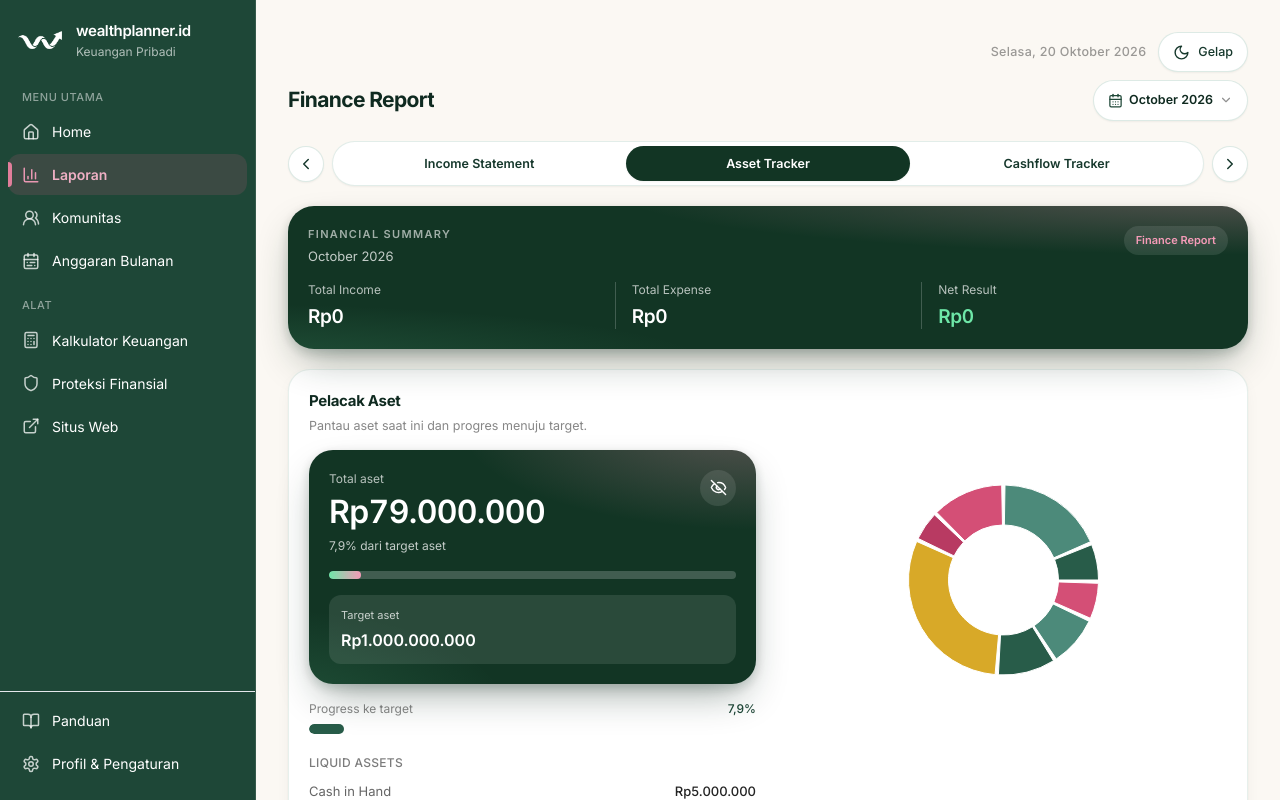
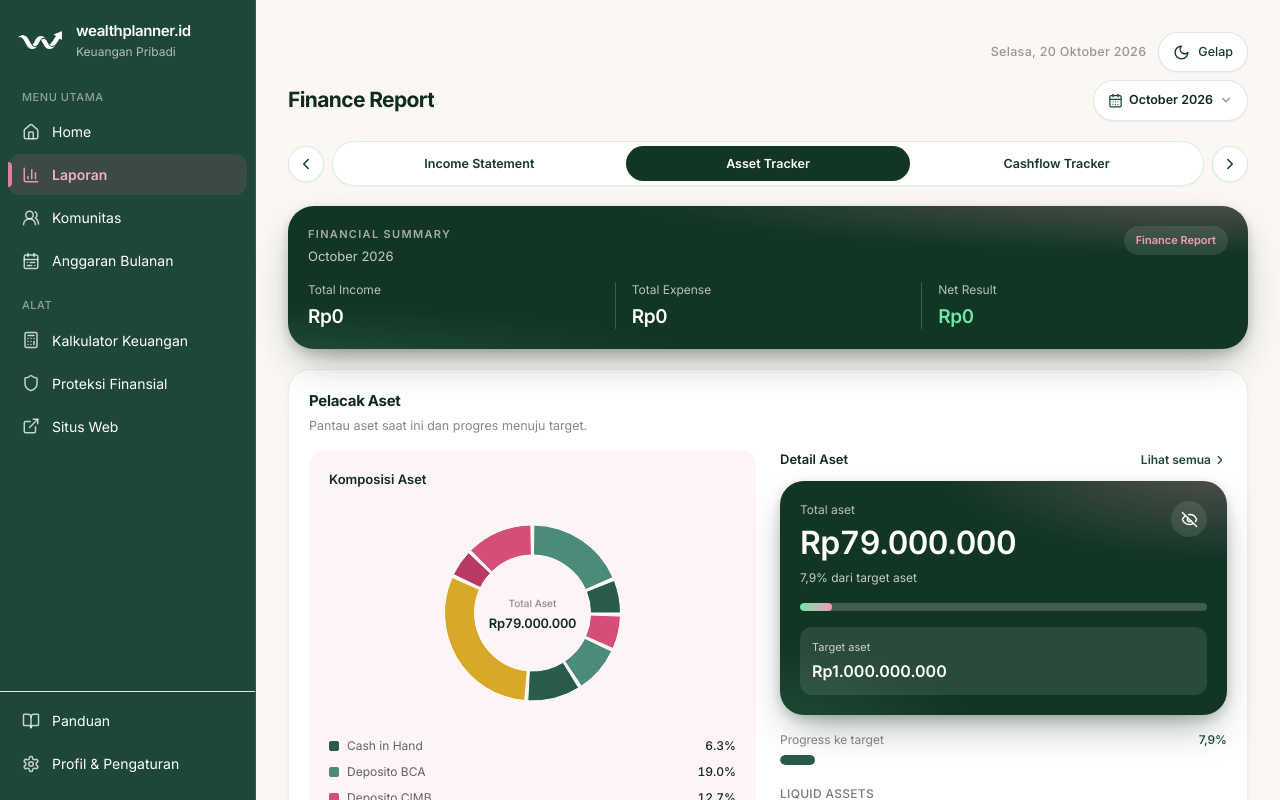
Before and after one commit to jasminework2023/personal-wealthplanner, a React (Vite) app: page /dashboard/finance in a window 1280 px wide. Both pictures are taken after a click on the button "Asset Tracker". Shown: the top 800 px of the page. Built offline with nearby package versions, Linux system fonts and the light colour scheme; the HTML template or start-up script is replaced by a standard one.

Commit message:
Polish asset tracker composition and details

```diff
--- a/src/pages/DashboardFinance.tsx
+++ b/src/pages/DashboardFinance.tsx
@@ -83,6 +83,7 @@ function EditableAssetItem({
   isRealData,
   sheetRow,
   onDeleted,
+  percentage = 0,
 }: {
   name: string;
   value: number;
@@ -90,6 +91,7 @@ function EditableAssetItem({
   isRealData: boolean;
   sheetRow?: number;
   onDeleted?: () => void;
+  percentage?: number;
 }) {
   const id = getAppLanguage() === "id";
   const [editing, setEditing] = useState(false);
@@ -143,10 +145,18 @@ function EditableAssetItem({
   }
 
   return (
-    <div className="flex items-center justify-between text-[13px] py-1 group">
-      <span className="text-charcoal/70">{name}</span>
-      <span className="flex items-center gap-2">
-        <span className="font-medium">{formatRupiah(saved)}</span>
+    <div className="flex items-center justify-between gap-2 text-[12px] py-1.5 group">
+      <span className="flex min-w-0 items-center gap-2 text-charcoal/70">
+        <span className={`flex h-7 w-7 shrink-0 items-center justify-center rounded-lg ${section === "liquid" ? "bg-[#DFF3E7] text-[#0B6B47]" : "bg-[#FCE7EF] text-[#C23A5B]"}`}>
+          {section === "liquid" ? <Wallet size={14}/> : <TrendingUp size={14}/>}
+        </span>
+        <span className="truncate">{name}</span>
+      </span>
+      <span className="flex shrink-0 items-center gap-2">
+        <span className="text-right">
+          <span className="block font-semibold tabular-nums text-forest-900">{formatRupiah(saved)}</span>
+          <span className="block text-right text-[10px] text-charcoal/45 tabular-nums">{percentage.toFixed(1)}%</span>
+        </span>
         {isRealData && (
           <>
             <button onClick={() => { setInput(String(saved)); setEditing(true); }} className="opacity-0 group-hover:opacity-100 text-charcoal/40 hover:text-forest-700" title={id ? "Ubah" : "Edit"}>
@@ -195,6 +205,7 @@ export function DashboardFinance() {
   const [editingAssetTarget, setEditingAssetTarget] = useState(false);
   const [assetTargetInput, setAssetTargetInput] = useState("");
   const [savingAssetTarget, setSavingAssetTarget] = useState(false);
+  const [showAllAssets, setShowAllAssets] = useState(false);
   const [activeReportTab, setActiveReportTab] = useState<"income" | "assets" | "cashflow">("income");
 
   useEffect(() => {
@@ -289,7 +300,15 @@ export function DashboardFinance() {
       {/* E. Asset Tracker */}
       <ChartCard title={id ? "Pelacak Aset" : "Asset Tracker"} subtitle={id ? "Pantau aset saat ini dan progres menuju target." : "Track your current assets and progress toward your goal."}>
         <div className="grid grid-cols-1 lg:grid-cols-2 gap-6">
-          <div>
+          <div className="order-2 lg:order-2">
+            <div className="mb-3 flex items-center justify-between gap-3">
+              <p className="text-[13px] font-semibold text-forest-900">Detail Aset</p>
+              {(assets.liquidAssets.length + assets.investmentAssets.length > 4) && (
+                <button type="button" onClick={() => setShowAllAssets((value) => !value)} className="inline-flex shrink-0 items-center gap-0.5 text-[12px] font-semibold text-forest-700 hover:text-forest-900">
+                  {showAllAssets ? "Sembunyikan" : "Lihat semua"} <ChevronRight size={14} className={showAllAssets ? "rotate-90" : ""}/>
+                </button>
+              )}
+            </div>
             <div className="hero-forest mb-4 rounded-[24px] p-5 text-white shadow-float">
               <div className="flex items-start justify-between gap-3">
                 <div className="min-w-0 flex-1">
@@ -323,8 +342,8 @@ export function DashboardFinance() {
             {(assets.liquidAssets.length > 0 || isRealData) && (
               <div className="mb-3">
                 <p className="text-[12px] font-medium text-charcoal/60 uppercase tracking-wide mb-1.5">Liquid Assets</p>
-                {assets.liquidAssets.map((item) => (
-                  <EditableAssetItem key={`${item.name}-${item.sheetRow||0}`} name={item.name} value={item.value} section="liquid" sheetRow={item.sheetRow} isRealData={isRealData} onDeleted={()=>window.location.reload()} />
+                {assets.liquidAssets.slice(0, showAllAssets ? undefined : 2).map((item) => (
+                  <EditableAssetItem key={`${item.name}-${item.sheetRow||0}`} name={item.name} value={item.value} percentage={assets.totalAssets > 0 ? item.value / assets.totalAssets * 100 : 0} section="liquid" sheetRow={item.sheetRow} isRealData={isRealData} onDeleted={()=>window.location.reload()} />
                 ))}
                 {isRealData && (
                   <AddItemForm
@@ -347,8 +366,8 @@ export function DashboardFinance() {
             {(assets.investmentAssets.length > 0 || isRealData) && (
               <div className="mb-3">
                 <p className="text-[12px] font-medium text-charcoal/60 uppercase tracking-wide mb-1.5">Investment Assets</p>
-                {assets.investmentAssets.map((item) => (
-                  <EditableAssetItem key={`${item.name}-${item.sheetRow||0}`} name={item.name} value={item.value} section="investment" sheetRow={item.sheetRow} isRealData={isRealData} onDeleted={()=>window.location.reload()} />
+                {assets.investmentAssets.slice(0, showAllAssets ? undefined : 2).map((item) => (
+                  <EditableAssetItem key={`${item.name}-${item.sheetRow||0}`} name={item.name} value={item.value} percentage={assets.totalAssets > 0 ? item.value / assets.totalAssets * 100 : 0} section="investment" sheetRow={item.sheetRow} isRealData={isRealData} onDeleted={()=>window.location.reload()} />
                 ))}
                 {isRealData && (
                   <AddItemForm
@@ -370,11 +389,14 @@ export function DashboardFinance() {
             )}
           </div>
 
-          <div>
+          <div className="order-1 lg:order-1 rounded-2xl bg-[#FFF4F6] p-4 sm:p-5">
+            <p className="text-[13px] font-semibold text-forest-900">Komposisi Aset</p>
             {assetChartData.length > 0 ? (
-              <ResponsiveContainer width="100%" height={260}>
+              <>
+                <div className="relative mt-1">
+                  <ResponsiveContainer width="100%" height={240}>
                     <PieChart>
-                  <Pie data={assetChartData} dataKey="value" nameKey="name" innerRadius={55} outerRadius={95} paddingAngle={2}>
+                      <Pie data={assetChartData} dataKey="value" nameKey="name" innerRadius={58} outerRadius={88} paddingAngle={2}>
                         {assetChartData.map((_, i) => (
                           <Cell key={i} fill={PIE_COLORS[i % PIE_COLORS.length]} />
                         ))}
@@ -382,8 +404,23 @@ export function DashboardFinance() {
                       <Tooltip formatter={(v: number) => formatRupiah(v)} />
                     </PieChart>
                   </ResponsiveContainer>
+                  <div className="pointer-events-none absolute inset-0 flex flex-col items-center justify-center text-center">
+                    <span className="text-[10px] font-medium text-charcoal/50">Total Aset</span>
+                    <span className="mt-1 max-w-[80%] break-words text-[clamp(10px,2.8vw,13px)] font-semibold leading-tight tracking-[-0.3px] text-forest-900 tabular-nums">{formatRupiah(assets.totalAssets)}</span>
+                  </div>
+                </div>
+                <div className="mt-1 space-y-2">
+                  {assetChartData.map((item, i) => (
+                    <div key={item.name} className="flex items-center gap-2 text-[12px]">
+                      <span className="h-2.5 w-2.5 shrink-0 rounded-sm" style={{ backgroundColor: PIE_COLORS[i % PIE_COLORS.length] }}/>
+                      <span className="min-w-0 flex-1 truncate text-charcoal/70">{item.name}</span>
+                      <span className="shrink-0 font-medium tabular-nums text-forest-900">{assets.totalAssets > 0 ? ((item.value / assets.totalAssets) * 100).toFixed(1) : "0.0"}%</span>
+                    </div>
+                  ))}
+                </div>
+              </>
             ) : (
-              <p className="text-[13px] text-charcoal/50">Belum ada data aset.</p>
+              <p className="py-8 text-center text-[13px] text-charcoal/50">Belum ada data aset.</p>
             )}
           </div>
         </div>
```
Lines whose indentation alone changed are shown as unchanged.
